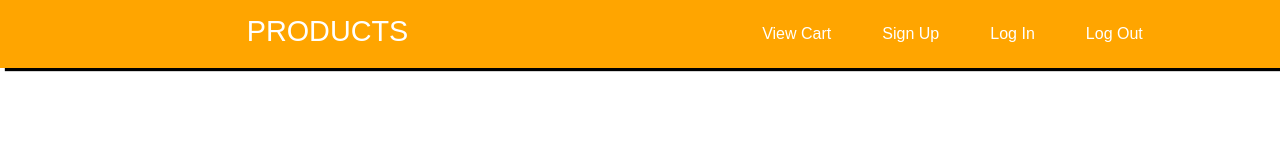
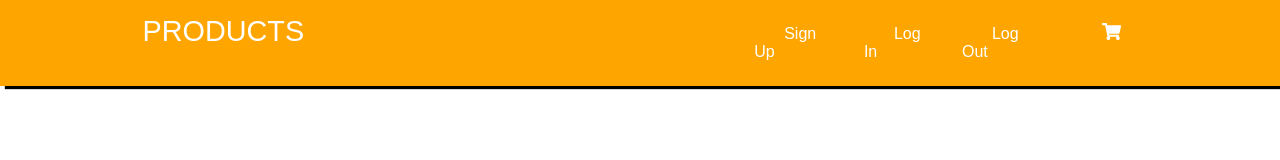
Before and after one commit to nikhea/vuejs_ecommerce, a Vue app: page /cart in a window 1280 px wide. Shown: the top 160 px of the page. Built offline with nearby package versions, Linux system fonts and the light colour scheme; no server answers.

Commit message:
add cart icon

```diff
--- a/src/components/Cart.vue
+++ b/src/components/Cart.vue
@@ -26,6 +26,7 @@
     </div>
     <div v-for="carts in AllCarts" :key="carts.id" class="carts__backgroud">
       <div v-for="cart in carts.products" :key="cart.id" class="Carts__Products Carts__grid">
+       <!-- <div><img :src="cart.image" alt="cart._id"/> </div> -->
         <div class="grid__Name">{{cart.productName}}</div>
         <div class="grid__price">{{cart.price}}</div>
         <div class="grid__quantity">{{carts.quantity}}</div>
--- a/src/components/Header.vue
+++ b/src/components/Header.vue
@@ -17,10 +17,6 @@
 
         <ul :class="changeClasses">
           <li>
-            <router-link to="/cart">View cart</router-link>
-          </li>
-
-          <li>
             <router-link to="/signin">Sign Up</router-link>
           </li>
           <li>
@@ -28,6 +24,15 @@
           </li>
           <li @click="userLogOut">
             <router-link to="/logout">Log Out</router-link>
+          </li>
+            <li>
+            <!-- <router-link to="/cart">View cart</router-link> -->
+            <div class="cart-icon">
+              <router-link to="/cart">
+                <font-awesome-icon icon="shopping-cart" />
+              </router-link>
+            </div>
+            <!-- <font-awesome-icon icon="shopping-cart"/> -->
           </li>
         </ul>
       </nav>
@@ -81,7 +86,7 @@ export default {
   grid-template-columns: repeat(12, 1fr);
 }
 .header__Brand {
-  grid-column: 3/5;
+  grid-column: 1/5;
   font-size: 1.8em;
   text-transform: uppercase;
   text-align: center;
@@ -102,13 +107,31 @@ export default {
   padding: 10px;
 }
 .header__nav ul li a {
-  padding: 26px 8px;
+  padding: 26px 30px;
 }
 .header__nav ul li a:hover {
   background: var(--semiPrimary-color);
 }
+.cart-icon {
+  position: relative;
+  bottom: 2px;
+  font-size: 17px;
+  /* height: 10vh; */
+
+  /* flex-basis: 25% !important; */
+  height: 18px !important;
+}
+.header__Brand > ul li .cart-icon {
+  padding: 1px 30px;
+}
+.header__nav > ul li .cart-icon :hover {
+  /* background: var(--semiPrimary-color); */
+  color: rgb(202, 59, 59);
+}
+
 .img {
   position: relative;
+  z-index: -1;
   height: 100vh;
   background-attachment: fixed;
   background: linear-gradient(rgba(4, 4, 4, 0.5), rgba(4, 4, 4, 0.5)),
--- a/src/main.js
+++ b/src/main.js
@@ -7,16 +7,16 @@ import store from './store';
 import { library } from '@fortawesome/fontawesome-svg-core';
 import { faSpinner } from '@fortawesome/free-solid-svg-icons';
 import { FontAwesomeIcon } from '@fortawesome/vue-fontawesome';
-import { faJs, faVuejs } from '@fortawesome/free-brands-svg-icons';
+import { faJs, faVuejs,  } from '@fortawesome/free-brands-svg-icons';
 import { FontAwesomeLayers, FontAwesomeLayersText } from '@fortawesome/vue-fontawesome';
-import { faCoffee,faDesktop } from '@fortawesome/free-solid-svg-icons'
+import { faCoffee,faDesktop, faShoppingCart } from '@fortawesome/free-solid-svg-icons'
 import './registerServiceWorker'
 import vuetify from './plugins/vuetify';
 
 Vue.component('font-awesome-icon', FontAwesomeIcon);
 Vue.component('font-awesome-layers', FontAwesomeLayers);
 Vue.component('font-awesome-layers-text', FontAwesomeLayersText);
-library.add(faSpinner,faCoffee, faDesktop, faJs,faVuejs);
+library.add(faSpinner,faCoffee, faDesktop, faJs,faVuejs, faShoppingCart);
 Vue.component('font-awesome-icon', FontAwesomeIcon);
 
 Vue.config.productionTip = false;
--- a/src/store/modules/Carts.js
+++ b/src/store/modules/Carts.js
@@ -14,7 +14,7 @@ const actions = {
 	async fetchCarts({ commit }) {
 		const response = await axios.get(`http://localhost:2000/api/routes/carts`);
 		console.log(response.data);
-		console.log('fetchCarts')
+		console.log('fetchCarts');
 		commit('setCarts', response.data);
 	},
 
@@ -35,7 +35,7 @@ const mutations = {
 	setCarts: (state, carts) => (state.carts = carts),
 	// setCarts: (state, carts) => (console.log(state,carts)),
 
-	addcart: (state, res) => [res, ...state.carts],
+	addcart: (state, res) => [ res, ...state.carts ],
 
 	removeCart: (state, _id) => (state.carts = state.carts.filter((cart) => cart._id !== _id))
 	// removeCart: (state, _id) => (console.log(state.cart, _id))
```
